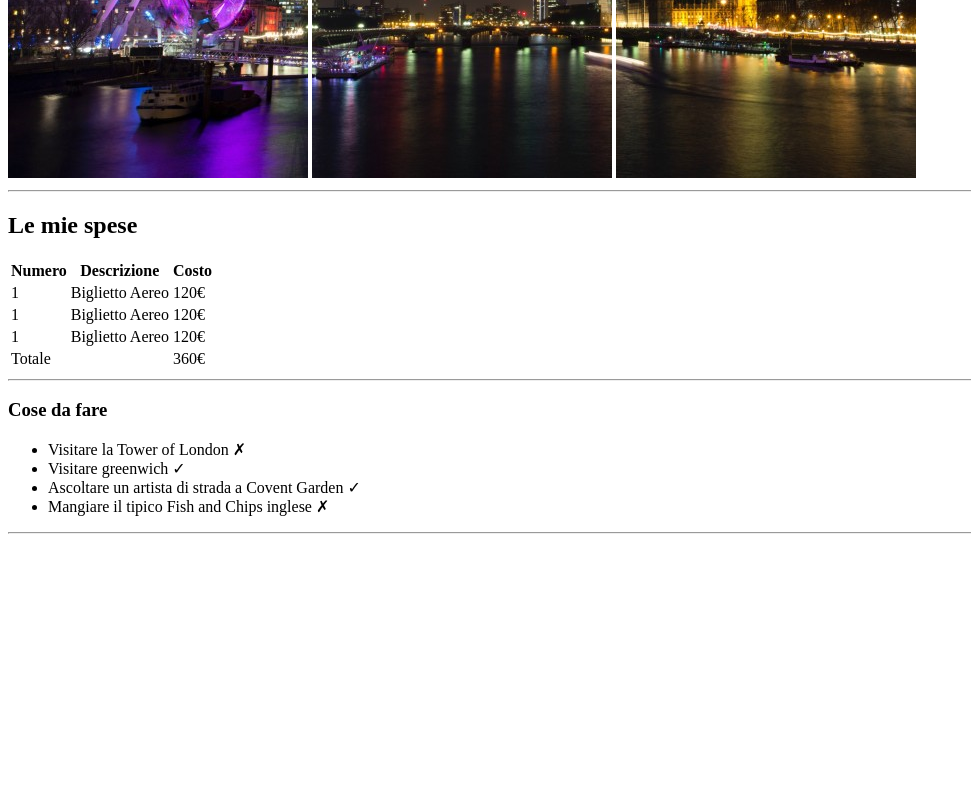
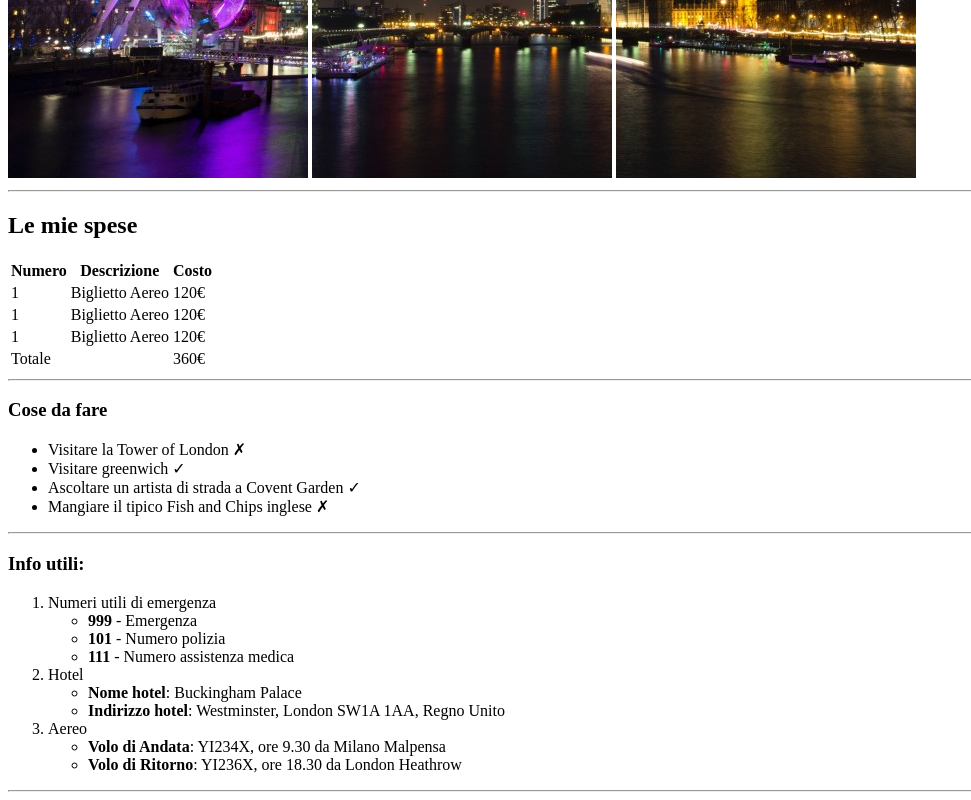
Before and after one commit to sashapoliti/html-london-trip, a plain HTML site: page index.html in a window 1280 px wide. Shown: the part 502-1302 px from the top of the page, without its empty margins (0-971 px from the left). Before the commit the page ends 1044 px from the top, so only its background shows below. Drawn offline with Linux system fonts and the light colour scheme.

Commit message:
third section and complete main

```diff
--- a/index.html
+++ b/index.html
@@ -60,6 +60,33 @@
                 </ul>
             </section>
             <hr>
+
+            <!-- third section with ol and ul inside -->
+            <section>
+                <h3>Info utili:</h3>
+                <ol>
+                    <li><span>Numeri utili di emergenza</span>
+                        <ul>
+                            <li><strong>999</strong> - Emergenza</li>
+                            <li><strong>101</strong> - Numero polizia</li>
+                            <li><strong>111</strong> - Numero assistenza medica</li>
+                        </ul>
+                    </li>
+                    <li><span>Hotel</span>
+                        <ul>
+                            <li><strong>Nome hotel</strong>: Buckingham Palace</li>
+                            <li><strong>Indirizzo hotel</strong>: Westminster, London SW1A 1AA, Regno Unito</li>
+                        </ul>
+                    </li>
+                    <li><span>Aereo</span>
+                        <ul>
+                            <li><strong>Volo di Andata</strong>: YI234X, ore 9.30 da Milano Malpensa</li>
+                            <li><strong>Volo di Ritorno</strong>: YI236X, ore 18.30 da London Heathrow</li>
+                        </ul>
+                    </li>
+                </ol>
+            </section>
+            <hr>
         </main>
 
         <!-- footer with 2 img -->
```
